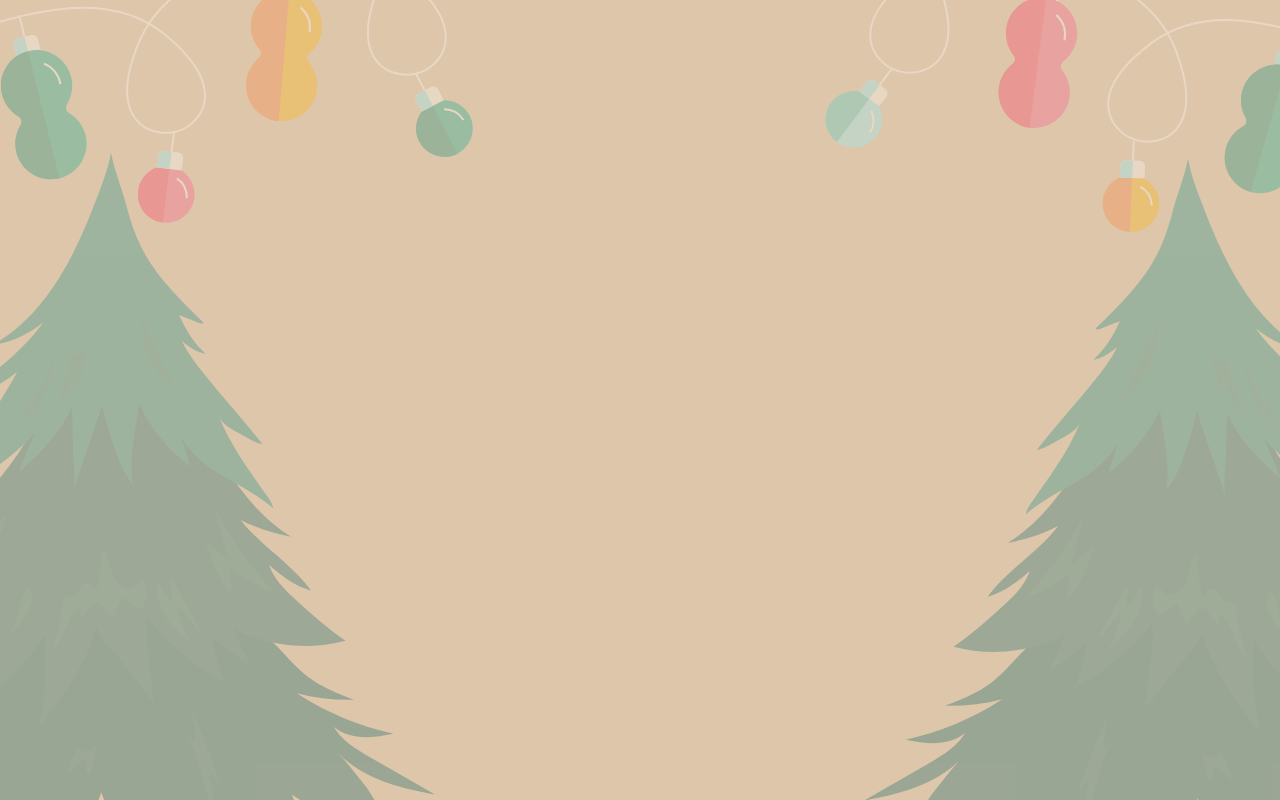
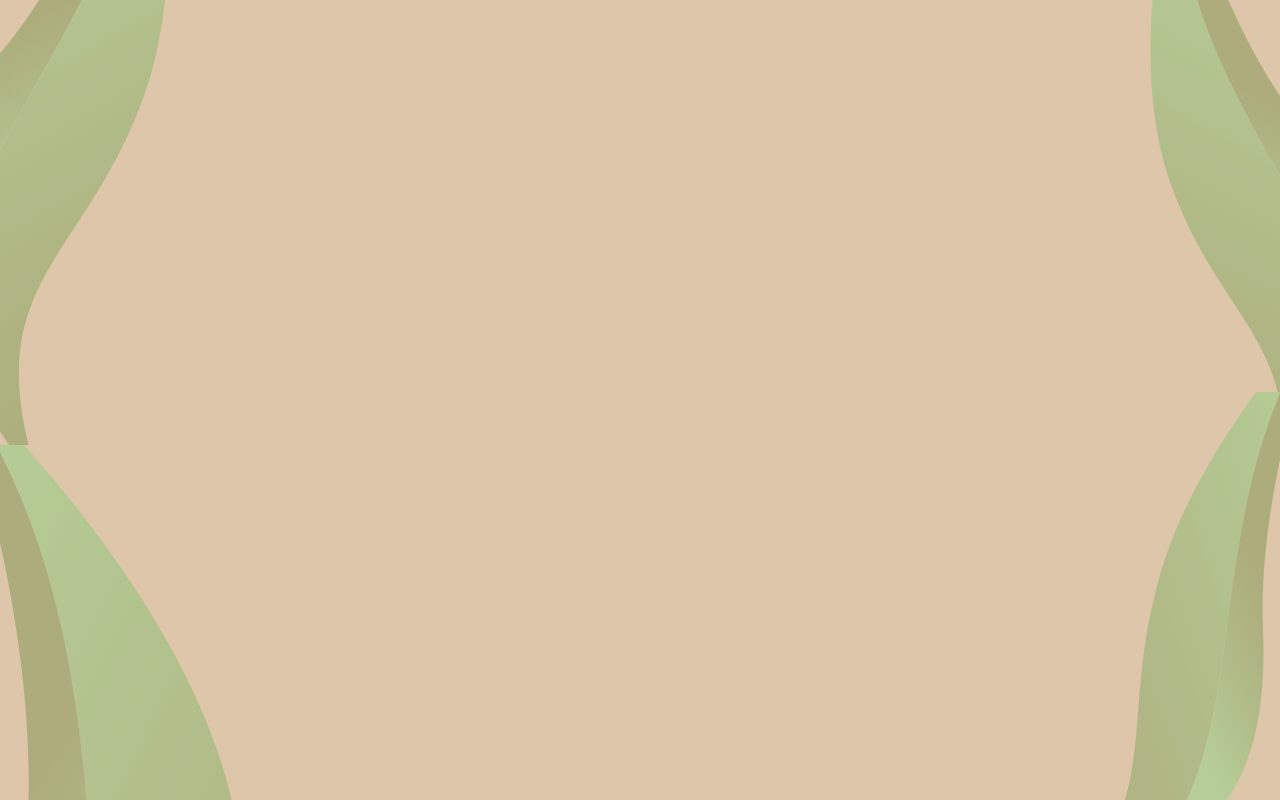
Before and after one commit to Bakirovildar/game-test, a Next.js app: page /Game in a window 1280 px wide. Built offline with nearby package versions, Linux system fonts and the light colour scheme.

Commit message:
добавил background для BgFlowers

```diff
--- /dev/null
+++ b/app/components/backgrounds/flowers/BgFlowers.tsx
@@ -0,0 +1,112 @@
+import { StyledBgFlowersContainer, StyledFlowers } from "../../../../styles/styledGamePage"
+
+export const BgFlowers = () => {
+    return (
+        <StyledBgFlowersContainer>
+            <div>
+                <StyledFlowers>
+                    <svg xmlns="http://www.w3.org/2000/svg" width="288" height="750" viewBox="0 150 108 550" fill="none">
+                        <g opacity="0.6">
+                            <path
+                                d="M58.8674 -166.762C58.8674 -166.762 119.192 87.5219 53.7611 269.347C-21.4375 478.278 -158.694 498.527 -74.106 749.703C-369.29 412.027 61.8484 253.199 58.8674 -166.762Z"
+                                fill="url(#paint0_linear_1_69)"/>
+                            <path
+                                d="M58.8684 -166.761C58.8684 -166.761 -1.25643 77.0816 -131.835 225.19C-284.308 398.11 -256.611 520.239 -74.105 749.703C-369.289 412.028 61.8494 253.199 58.8684 -166.761Z"
+                                fill="url(#paint1_linear_1_69)"/>
+                        </g>
+                        <defs>
+                            <linearGradient id="paint0_linear_1_69" x1="-279.819" y1="70.0298" x2="67.7676" y2="676.56"
+                                            gradientUnits="userSpaceOnUse">
+                                <stop stopColor="#9CD38B"/>
+                                <stop offset="0.0186" stopColor="#9CD28A"/>
+                                <stop offset="0.6632" stopColor="#91AB6B"/>
+                                <stop offset="1" stopColor="#8D9C5F"/>
+                            </linearGradient>
+                            <linearGradient id="paint1_linear_1_69" x1="37.1624" y1="333.759" x2="-39.8673" y2="154.867"
+                                            gradientUnits="userSpaceOnUse">
+                                <stop stopColor="#9CD38B"/>
+                                <stop offset="0.0186" stopColor="#9CD28A"/>
+                                <stop offset="0.6632" stopColor="#91AB6B"/>
+                                <stop offset="1" stopColor="#8D9C5F"/>
+                            </linearGradient>
+                        </defs>
+                    </svg>
+
+                    <svg xmlns="http://www.w3.org/2000/svg" width="336" height="599" viewBox="50 110 136 309" fill="none">
+                        <g opacity="0.6">
+                            <path
+                                d="M-70.5649 44.926C-70.5649 44.926 122.447 221.123 170.734 408.233C226.207 623.244 124.168 717.251 335.483 877.221C-98.5818 764.322 168.326 390.334 -70.5649 44.926Z"
+                                fill="url(#paint0_linear_1_66)"/>
+                            <path
+                                d="M-70.5641 44.9258C-70.5641 44.9258 17.022 280.304 -7.51647 476.224C-36.1813 704.977 55.4655 790.321 335.484 877.22C-98.5809 764.322 168.327 390.334 -70.5641 44.9258Z"
+                                fill="url(#paint1_linear_1_66)"/>
+                        </g>
+                        <defs>
+                            <linearGradient id="paint0_linear_1_66" x1="-217.173" y1="431.3" x2="411.56" y2="736.898"
+                                            gradientUnits="userSpaceOnUse">
+                                <stop stopColor="#9CD38B"/>
+                                <stop offset="0.0186" stopColor="#9CD28A"/>
+                                <stop offset="0.6632" stopColor="#91AB6B"/>
+                                <stop offset="1" stopColor="#8D9C5F"/>
+                            </linearGradient>
+                            <linearGradient id="paint1_linear_1_66" x1="193.278" y1="470.813" x2="28.9025" y2="366.329"
+                                            gradientUnits="userSpaceOnUse">
+                                <stop stopColor="#9CD38B"/>
+                                <stop offset="0.0186" stopColor="#9CD28A"/>
+                                <stop offset="0.6632" stopColor="#91AB6B"/>
+                                <stop offset="1" stopColor="#8D9C5F"/>
+                            </linearGradient>
+                        </defs>
+                    </svg>
+                </StyledFlowers>
+            </div>
+
+            <div>
+                <StyledFlowers>
+                    <svg xmlns="http://www.w3.org/2000/svg" width="336" height="726" viewBox="0 0 316 526" fill="none">
+                        <g opacity="0.6">
+                            <path d="M246.185 -200.027C246.185 -200.027 172.295 58.1116 234.697 241.078C306.415 451.32 451.319 469.762 351.796 725.118C678.208 379.122 226.738 224.862 246.185 -200.027Z" fill="url(#paint0_linear_1_60)"/>
+                            <path d="M246.184 -200.027C246.184 -200.027 300.549 45.7574 433.408 193.645C588.544 366.307 554.41 490.269 351.795 725.119C678.207 379.122 226.738 224.863 246.184 -200.027Z" fill="url(#paint1_linear_1_60)"/>
+                        </g>
+                        <defs>
+                            <linearGradient id="paint0_linear_1_60" x1="596.5" y1="34.478" x2="247.377" y2="676.79" gradientUnits="userSpaceOnUse">
+                                <stop stopColor="#9CD38B"/>
+                                <stop offset="0.0186" stopColor="#9CD28A"/>
+                                <stop offset="0.6632" stopColor="#91AB6B"/>
+                                <stop offset="1" stopColor="#8D9C5F"/>
+                            </linearGradient>
+                            <linearGradient id="paint1_linear_1_60" x1="249.818" y1="305.992" x2="325.301" y2="118.551" gradientUnits="userSpaceOnUse">
+                                <stop stopColor="#9CD38B"/>
+                                <stop offset="0.0186" stopColor="#9CD28A"/>
+                                <stop offset="0.6632" stopColor="#91AB6B"/>
+                                <stop offset="1" stopColor="#8D9C5F"/>
+                            </linearGradient>
+                        </defs>
+                    </svg>
+
+                    <svg xmlns="http://www.w3.org/2000/svg" width="336" height="756" viewBox="0 150 202 556" fill="none">
+                        <g opacity="0.6">
+                            <path d="M385.502 42.5646C385.502 42.5646 216.022 219.041 164.65 405.154C105.629 619.019 183.487 711.484 0.000756588 872.004C363.369 756.367 167.749 387.368 385.502 42.5646Z" fill="url(#paint0_linear_1_63)"/>
+                            <path d="M385.502 42.5647C385.502 42.5647 298.844 276.911 306.695 471.168C315.873 697.979 235.294 783.443 0.000102956 872.004C363.369 756.367 167.748 387.369 385.502 42.5647Z" fill="url(#paint1_linear_1_63)"/>
+                        </g>
+                        <defs>
+                            <linearGradient id="paint0_linear_1_63" x1="481.601" y1="424.849" x2="-92.1924" y2="620.011" gradientUnits="userSpaceOnUse">
+                                <stop stopColor="#9CD38B"/>
+                                <stop offset="0.0186" stopColor="#9CD28A"/>
+                                <stop offset="0.6632" stopColor="#91AB6B"/>
+                                <stop offset="1" stopColor="#8D9C5F"/>
+                            </linearGradient>
+                            <linearGradient id="paint1_linear_1_63" x1="142.22" y1="467.453" x2="298.714" y2="394.697" gradientUnits="userSpaceOnUse">
+                                <stop stopColor="#9CD38B"/>
+                                <stop offset="0.0186" stopColor="#9CD28A"/>
+                                <stop offset="0.6632" stopColor="#91AB6B"/>
+                                <stop offset="1" stopColor="#8D9C5F"/>
+                            </linearGradient>
+                        </defs>
+                    </svg>
+                </StyledFlowers>
+            </div>
+
+        </StyledBgFlowersContainer>
+    )
+}
--- a/pages/Game.tsx
+++ b/pages/Game.tsx
@@ -1,11 +1,10 @@
 import {StyledGamePages} from "../styles/styledGamePage"
-import {BgMoney} from "../app/components/backgrounds/money/BgMoney";
-import {BgNewYear} from "../app/components/backgrounds/new year/BgNewYear";
+import {BgFlowers} from "../app/components/backgrounds/flowers/BgFlowers";
 
 const Game = () => {
     return (
         <StyledGamePages bgColor={'#DEC6AA'}>
-            <BgNewYear/>
+            <BgFlowers/>
         </StyledGamePages>
     )
 }
--- a/styles/styledGamePage.ts
+++ b/styles/styledGamePage.ts
@@ -23,3 +23,15 @@ export const StyledNewYear = styled.div`
     justify-content: space-between;
   }
 `
+
+export const StyledFlowers = styled.div`
+  display: flex;
+  flex-direction: column;
+  height: 100%;
+`
+
+export const StyledBgFlowersContainer = styled.div`
+  display: flex;
+  height: 100%;
+  justify-content: space-between;
+`
```
